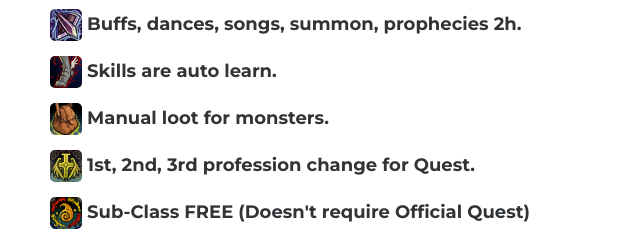
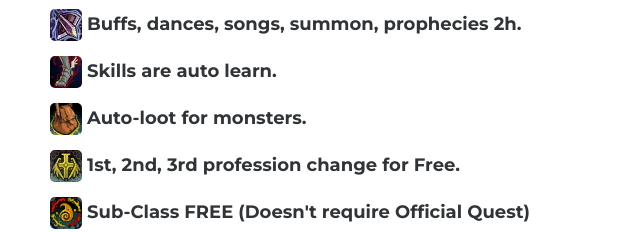
Before and after one commit to Samothp/web_roa, a plain HTML site: page index.html in a window 1280 px wide. Shown: the part 1000-1232 px from the top of the page, 605-1245 px from the left. Drawn offline with nearby package versions, Linux system fonts and the light colour scheme; some packages are replaced by stand-ins of ours; a script that the page names is missing.

Commit message:
Update index.html

```diff
--- a/index.html
+++ b/index.html
@@ -140,8 +140,8 @@
                             <h3 class="name"><img class="img-fluid" src="assets/img/perpc.jpg">&nbsp;Maximum Client per pc : 5</h3>
                             <h3 class="name"><img class="img-fluid" src="assets/img/skill1499.png">&nbsp;Buffs, dances, songs, summon, prophecies 2h.<br></h3>
                             <h3 class="name"><img class="img-fluid" src="assets/img/skill0534.png">&nbsp;Skills are auto learn.<br></h3>
-                            <h3 class="name"><img class="img-fluid" src="assets/img/skill0150.png">&nbsp;Manual loot for monsters.<br></h3>
-                            <h3 class="name"><img class="img-fluid" src="assets/img/human.png">&nbsp;1st, 2nd, 3rd profession change for Quest.<br></h3>
+                            <h3 class="name"><img class="img-fluid" src="assets/img/skill0150.png">&nbsp;Auto-loot for monsters.<br></h3>
+                            <h3 class="name"><img class="img-fluid" src="assets/img/human.png">&nbsp;1st, 2nd, 3rd profession change for Free.<br></h3>
                             <h3 class="name"><img class="img-fluid" src="assets/img/elemental.png">&nbsp;Sub-Class FREE (Doesn't require Official Quest)<br></h3>
                             <h3 class="name"><img class="img-fluid" src="assets/img/skill1086.png">&nbsp;Free Autofarm.<br></h3>
                             <h3 class="name"><img class="img-fluid" src="assets/img/qkBmMBP.png">&nbsp;Ranking System in Community Board.<br></h3>
```
